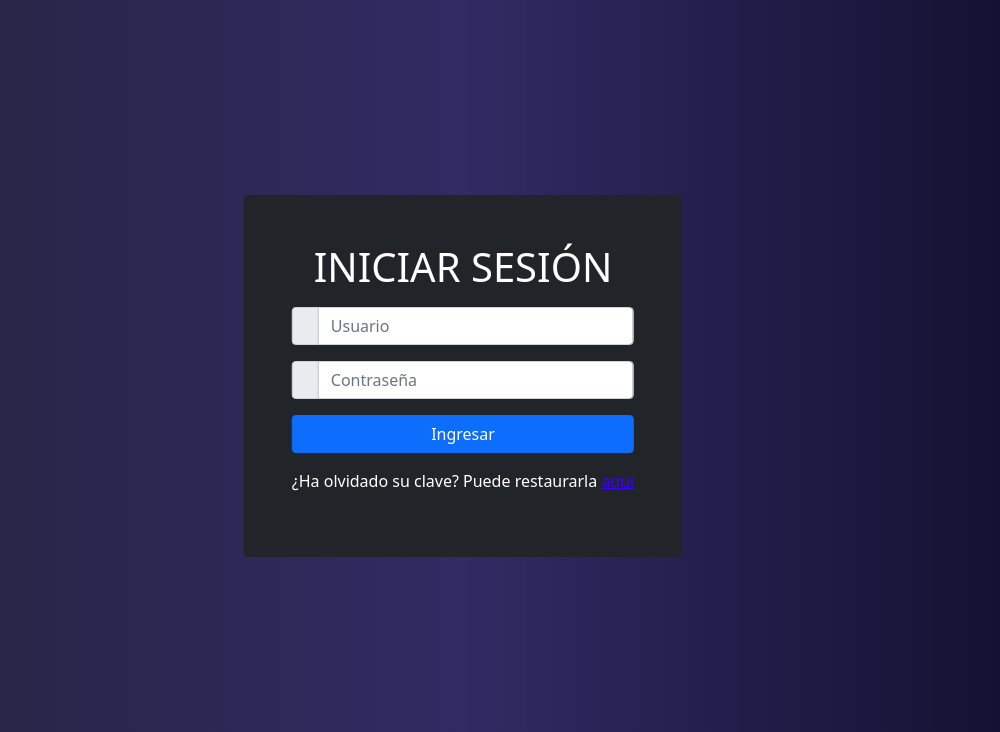
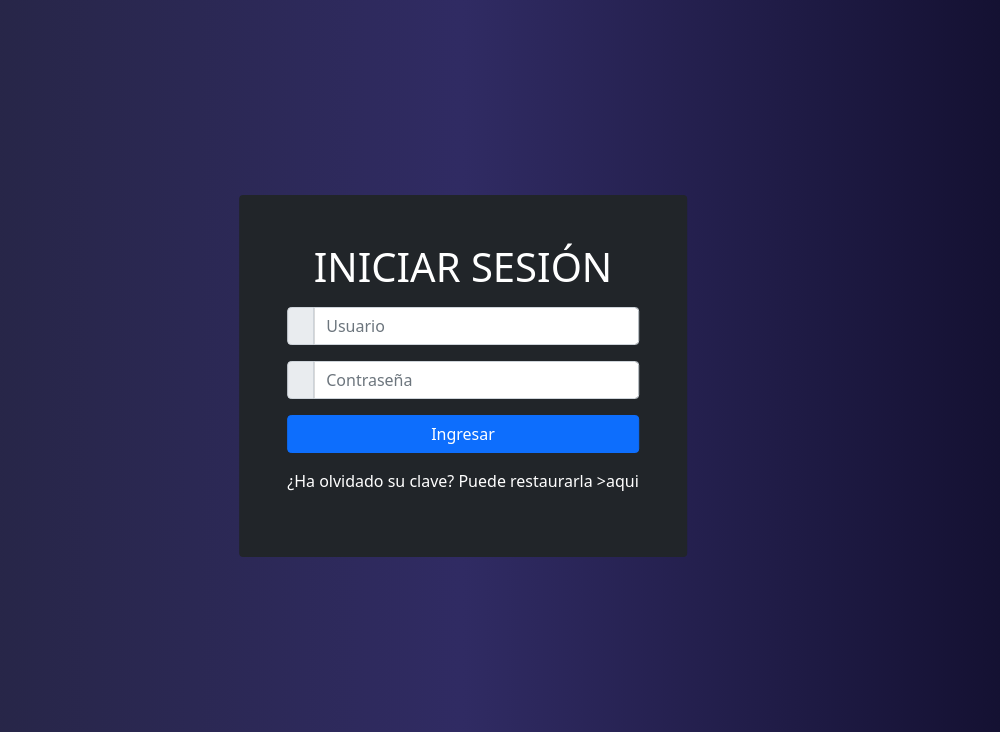
Before and after one commit to davld-R/django-proyecto, a Django app: template azul/templates/azul/login.html in a window 1280 px wide. Shown: the part 24-756 px from the top of the page, without its empty margins (177-1177 px from the left). Run offline with Django 3.2, Linux system fonts and the light colour scheme; the template is opened without the code that fills it, so the values that code supplies are empty.

Commit message:
change url 2

```diff
--- a/azul/templates/azul/login.html
+++ b/azul/templates/azul/login.html
@@ -321,7 +321,7 @@
         </div>
         <p class="st1">
           ¿Ha olvidado su clave? Puede restaurarla
-          <a href="{% url 'password_reset' %}" role="button" class="estilo3"
+
             >aqui</a
           >
         </p>
--- a/proyecto5/urls.py
+++ b/proyecto5/urls.py
@@ -15,8 +15,12 @@ Including another URLconf
 """
 from django.contrib import admin
 from django.urls import path, include
+from django.contrib.auth.views import LoginView, LogoutView
+
 
 urlpatterns = [
     path('admin/', admin.site.urls),
+    path('', LoginView.as_view(template_name='azul/login.html'), name='login'),
+
     # path('', include('azul.urls')),
 ]
```
